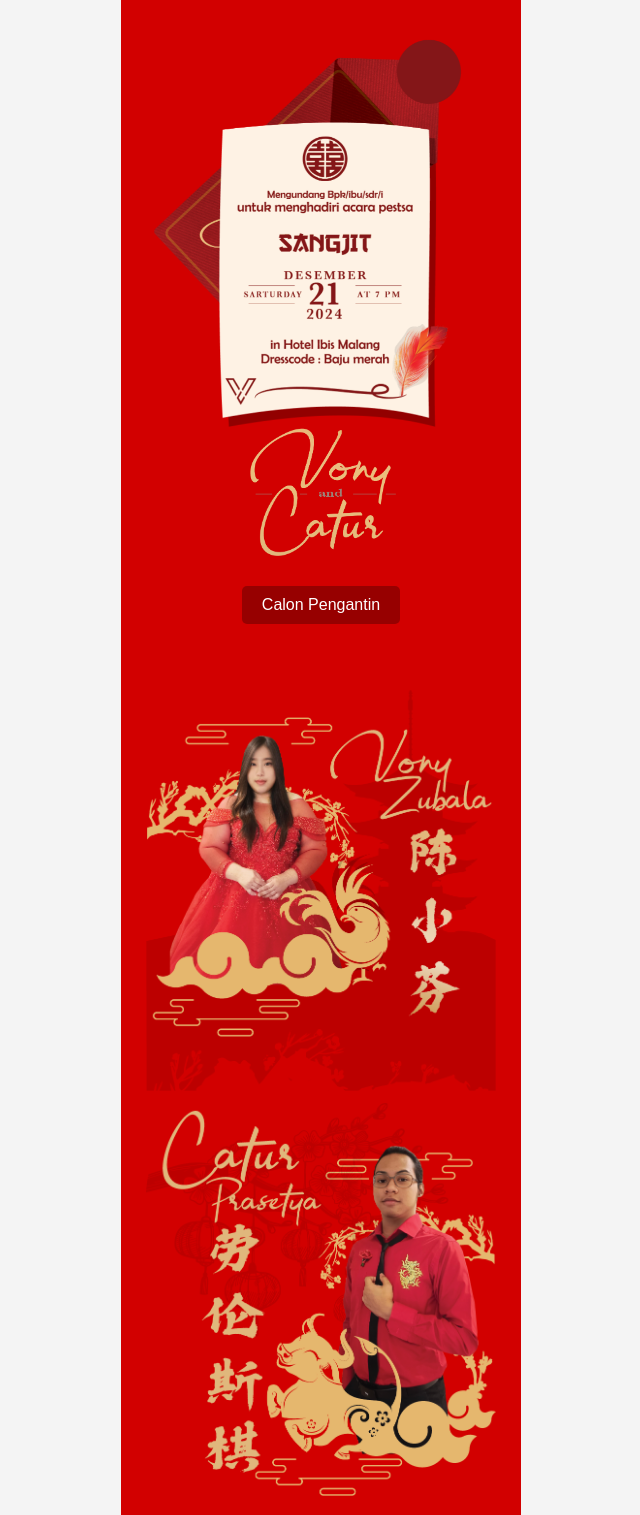
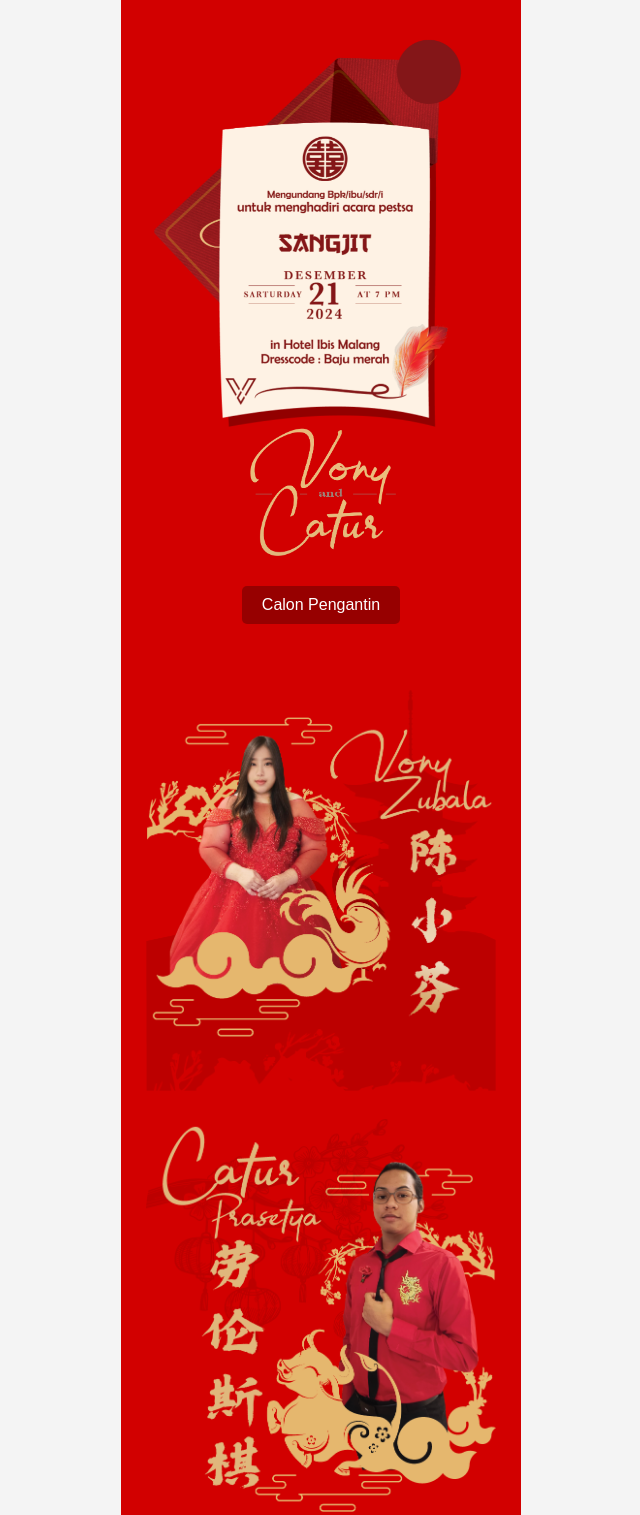
Before and after one commit to Vonca-VonyCatur/Wedding-vc, a plain HTML site: page Page1.html in a window 1280 px wide. Shown: the top 1515 px of the page, without its empty margins (319-959 px from the left). Drawn offline with Linux system fonts and the light colour scheme.

Commit message:
Update styles1.css

```diff
--- a/styles1.css
+++ b/styles1.css
@@ -109,7 +109,7 @@ button {
 
 #section1 {
     align-items: left;
-    height: 51vh;
+    height: 53vh;
 }
 #section2 {
     align-items: right;
```
